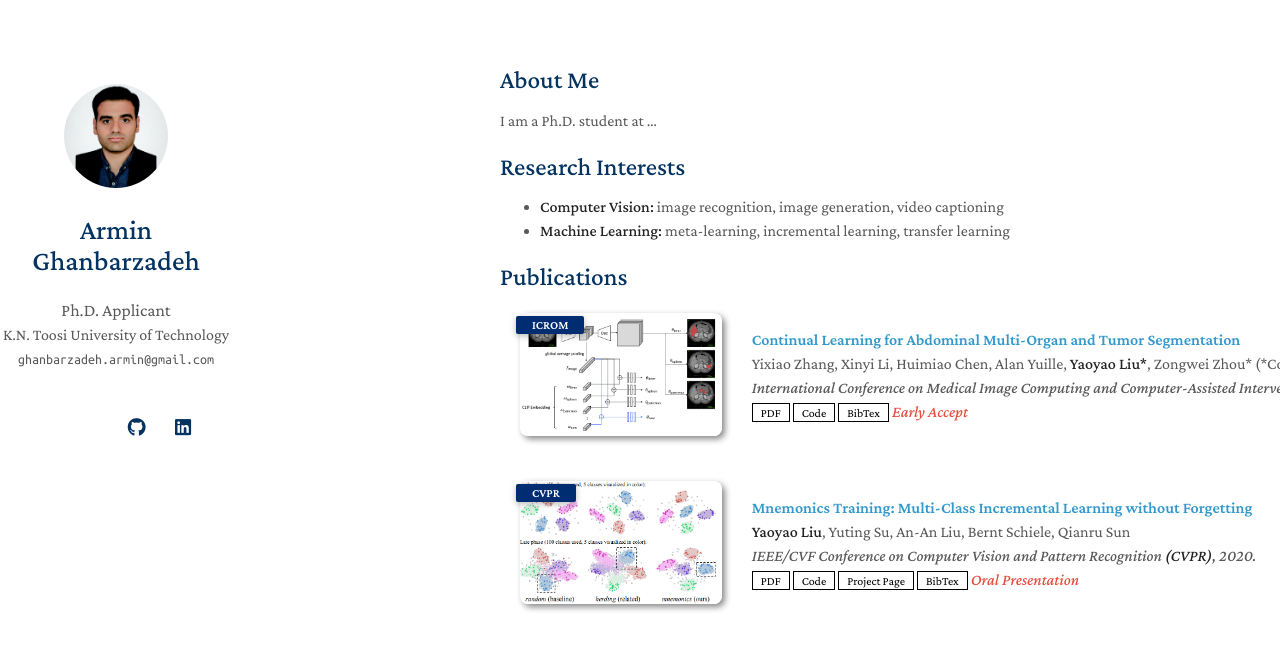
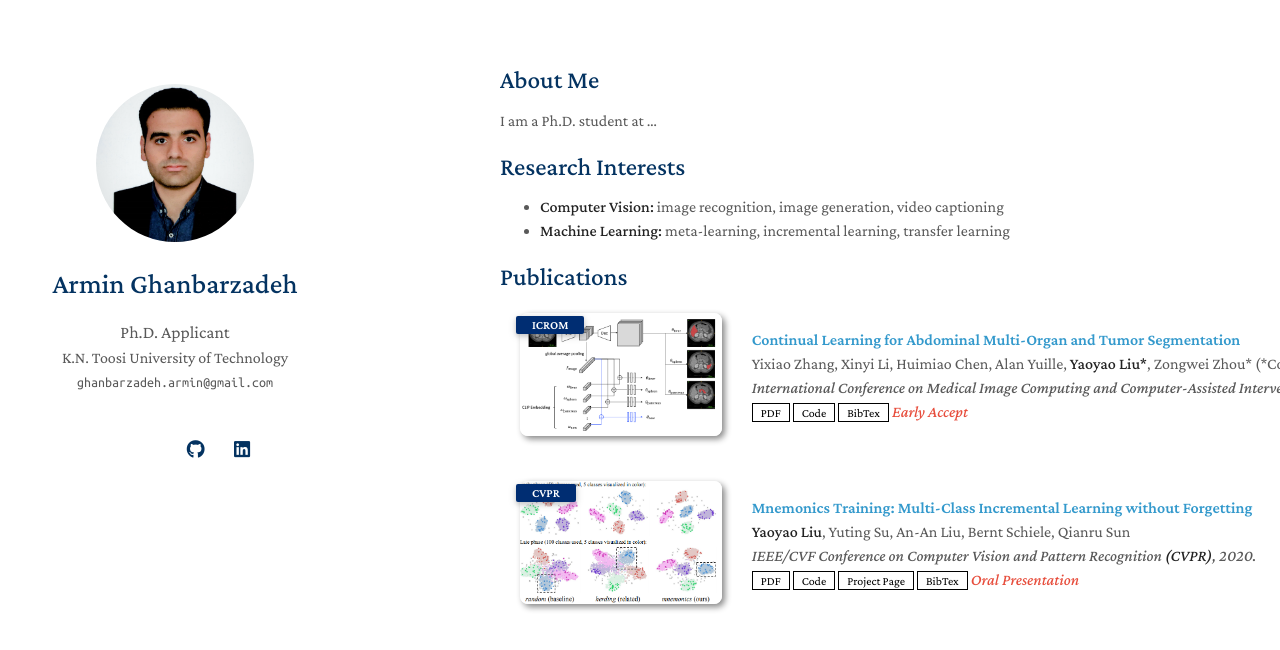
Before and after one commit to ghanbarzadeh/ghanbarzadeh.github.io, a Jekyll site: the page built from index.md, in a window 1280 px wide. Shown: the top 650 px of the page. Built offline with Jekyll 4.4.1, drawn with Linux system fonts in a browser that asks for light colours; nearby versions of some CDN libraries; a style sheet for code colours, icons or effects is not loaded; our own code applies the rules of GitHub Pages for plain Markdown files.

Commit message:
Update minimal-light-no-dark-mode.scss

```diff
--- a/_sass/minimal-light-no-dark-mode.scss
+++ b/_sass/minimal-light-no-dark-mode.scss
@@ -283,7 +283,7 @@ img {
 }
 
 header {
-  width:232px;
+  width:350px;
   float:left;
   position:fixed;
   -webkit-font-smoothing:subpixel-antialiased;
@@ -398,7 +398,7 @@ footer {
   }
 
   header {
-    padding-right:320px;
+    padding-right:60px;
   }
 
   section {
```
